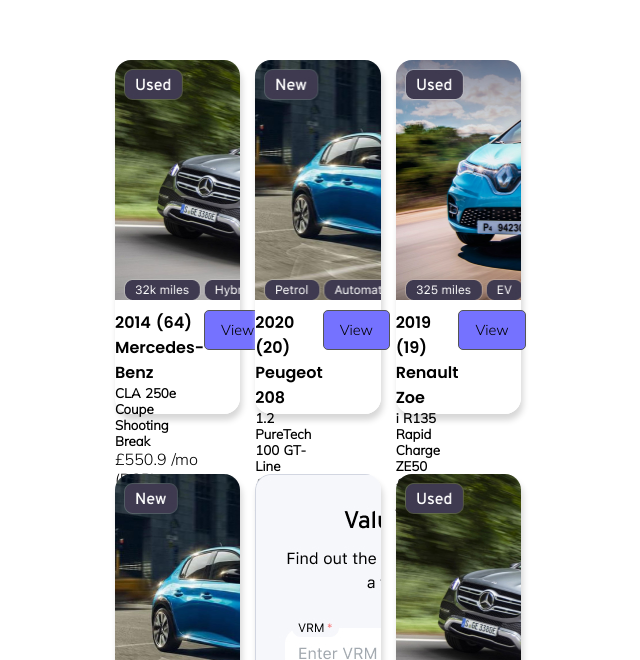
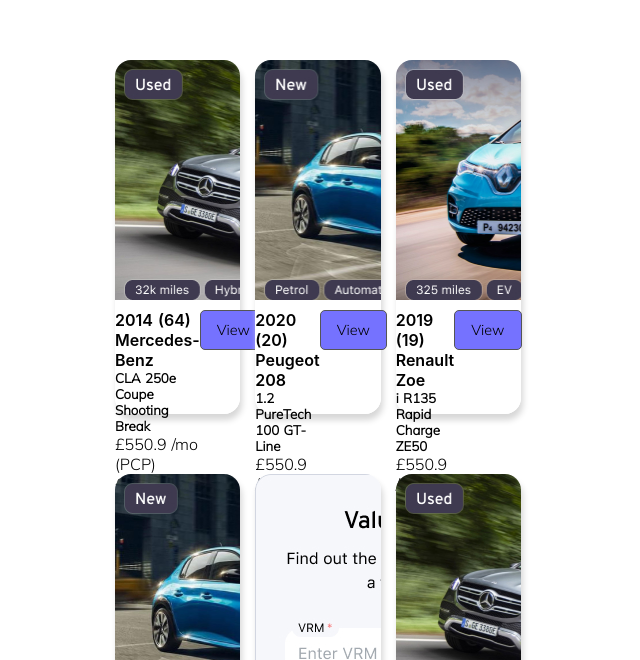
Before and after one commit to BugSquasher01/nexus-point-project, a Nuxt app: page / in a window 1280 px wide. Shown: the part 140-800 px from the top of the page, without its empty margins (322-962 px from the left). Built offline with nearby package versions, Linux system fonts and the light colour scheme.

Commit message:
Remove unused global fonts & add SF Pro Text

```diff
--- a/layouts/default.vue
+++ b/layouts/default.vue
@@ -44,7 +44,7 @@
 h3,
 h4 {
   font-family:
-    'Poppins',
+    'SF Pro Text',
     -apple-system,
     BlinkMacSystemFont,
     'Segoe UI',
```
